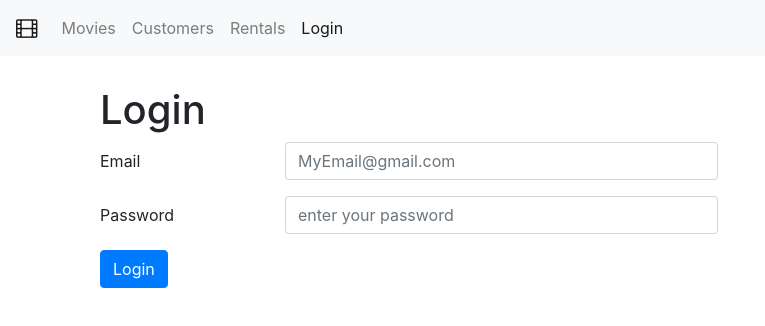
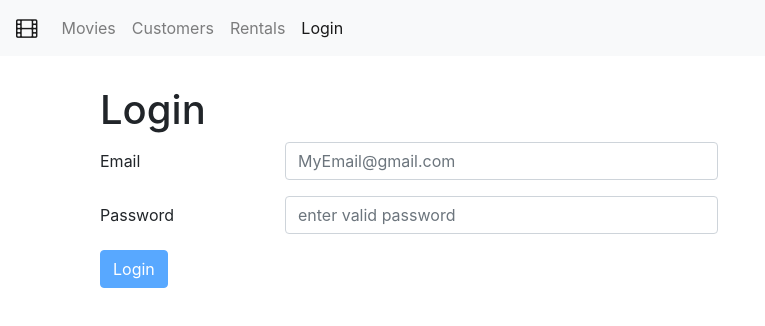
Before and after one commit to vuongdieuban/store_react, a React (Create React App) app: page /login in a window 1280 px wide. Shown: the top 326 px of the page, without its empty margins (0-765 px from the left). Built offline with nearby package versions, Linux system fonts and the light colour scheme.

Commit message:
refactor LoginForm

```diff
--- /dev/null
+++ b/src/components/common/form.js
@@ -0,0 +1,80 @@
+import React, { Component } from "react";
+import Joi from "joi-browser";
+import FormInput from "./formInput";
+
+class Form extends Component {
+  state = {
+    data: {},
+    errors: {}
+  };
+
+  validate = () => {
+    const options = { abortEarly: false };
+    const { error } = Joi.validate(this.state.data, this.schema, options);
+    if (!error) return null;
+
+    const errors = {};
+    for (let item of error.details) {
+      errors[item.path[0]] = item.message;
+    }
+    return errors;
+  };
+
+  validateField = input => {
+    const { name, value } = input;
+    const obj = { [name]: value }; // es6 computed property, this is a short hand for obj[name] = value
+    const schema = { [name]: this.schema[name] };
+    const { error } = Joi.validate(obj, schema);
+
+    if (!error) return null;
+    return error.details[0].message;
+  };
+
+  handleSubmit = e => {
+    e.preventDefault();
+    const errors = this.validate();
+    this.setState({ errors: errors || {} });
+    if (errors) return;
+    this.doSubmit();
+  };
+
+  handleChange = e => {
+    const errors = { ...this.state.errors };
+    // currentTarget is the current input field/property of the form
+    const { currentTarget } = e;
+    const errorMessage = this.validateField(currentTarget);
+    if (errorMessage) errors[currentTarget.name] = errorMessage;
+    else delete errors[currentTarget.name];
+
+    const data = { ...this.state.data };
+    data[currentTarget.name] = currentTarget.value;
+    this.setState({ data, errors });
+  };
+
+  renderButton = label => {
+    return (
+      <button disabled={this.validate()} className="btn btn-primary ">
+        {label}
+      </button>
+    );
+  };
+
+  renderFormInput = fields => {
+    const { data, errors } = this.state;
+    console.log(fields);
+    return fields.map(field => (
+      <FormInput
+        key={field.name}
+        value={data[field.name]}
+        onChange={this.handleChange}
+        name={field.name}
+        label={field.label}
+        placeholder={field.placeholder}
+        error={errors[field.name]}
+        type={field.type}
+      />
+    ));
+  };
+}
+
+export default Form;
--- a/src/components/common/formInput.js
+++ b/src/components/common/formInput.js
@@ -2,6 +2,7 @@ import React from "react";
 
 const FormInput = props => {
   const { name, label, value, onChange, type, placeholder, error } = props;
+
   return (
     <div className="form-group row">
       <label htmlFor={name} className="col-sm-2 col-form-label">
--- a/src/components/loginForm.js
+++ b/src/components/loginForm.js
@@ -1,10 +1,11 @@
 import React, { Component } from "react";
 import Joi from "joi-browser";
-import FormInput from "./common/formInput";
+import Form from "./common/form";
+// import FormInput from "./common/formInput";
 
-class LoginForm extends Component {
+class LoginForm extends Form {
   state = {
-    account: { email: "", password: "" },
+    data: { email: "", password: "" },
     errors: {}
   };
 
@@ -23,74 +24,37 @@ class LoginForm extends Component {
       .label("Password")
   };
 
-  validate = () => {
-    const options = { abortEarly: false };
-    const { error } = Joi.validate(this.state.account, this.schema, options);
-    if (!error) return null;
-
-    const errors = {};
-    for (let item of error.details) {
-      errors[item.path[0]] = item.message;
-    }
-    return errors;
+  doSubmit = () => {
+    // call backend service to login
+    console.log("submitted");
   };
 
-  validateProperty = input => {
-    const { name, value } = input;
-    const obj = { [name]: value }; // es6 computed property, this is a short hand for obj[name] = value
-    const schema = { [name]: this.schema[name] };
-    const { error } = Joi.validate(obj, schema);
-
-    if (!error) return null;
-    return error.details[0].message;
-  };
-
-  handleSubmit = e => {
-    e.preventDefault();
-    const errors = this.validate();
-    this.setState({ errors: errors || {} });
-    if (errors) return;
-    // else call backend service to login
-  };
-
-  handleChange = e => {
-    const errors = { ...this.state.errors };
-    // currentTarget is the current input field/property of the form
-    const { currentTarget } = e;
-    const errorMessage = this.validateProperty(currentTarget);
-    if (errorMessage) errors[currentTarget.name] = errorMessage;
-    else delete errors[currentTarget.name];
-
-    const account = { ...this.state.account };
-    account[currentTarget.name] = currentTarget.value;
-    this.setState({ account, errors });
+  renderFields = () => {
+    // fields of  form
+    const fields = [
+      {
+        name: "email",
+        label: "Email",
+        placeholder: "MyEmail@gmail.com",
+        type: "text"
+      },
+      {
+        name: "password",
+        label: "Password",
+        placeholder: "enter valid password",
+        type: "password"
+      }
+    ];
+    return this.renderFormInput(fields);
   };
 
   render() {
-    const { account, errors } = this.state;
     return (
       <div className="container">
         <h1>Login</h1>
         <form onSubmit={this.handleSubmit}>
-          <FormInput
-            value={account.email}
-            onChange={this.handleChange}
-            name="email"
-            label="Email"
-            placeholder="MyEmail@gmail.com"
-            error={errors.email}
-            type="text"
-          />
-          <FormInput
-            value={account.password}
-            onChange={this.handleChange}
-            name="password"
-            label="Password"
-            placeholder="enter your password"
-            error={errors.password}
-            type="password"
-          />
-          <button className="btn btn-primary ">Login</button>
+          {this.renderFields()}
+          {this.renderButton("Login")}
         </form>
       </div>
     );
```
